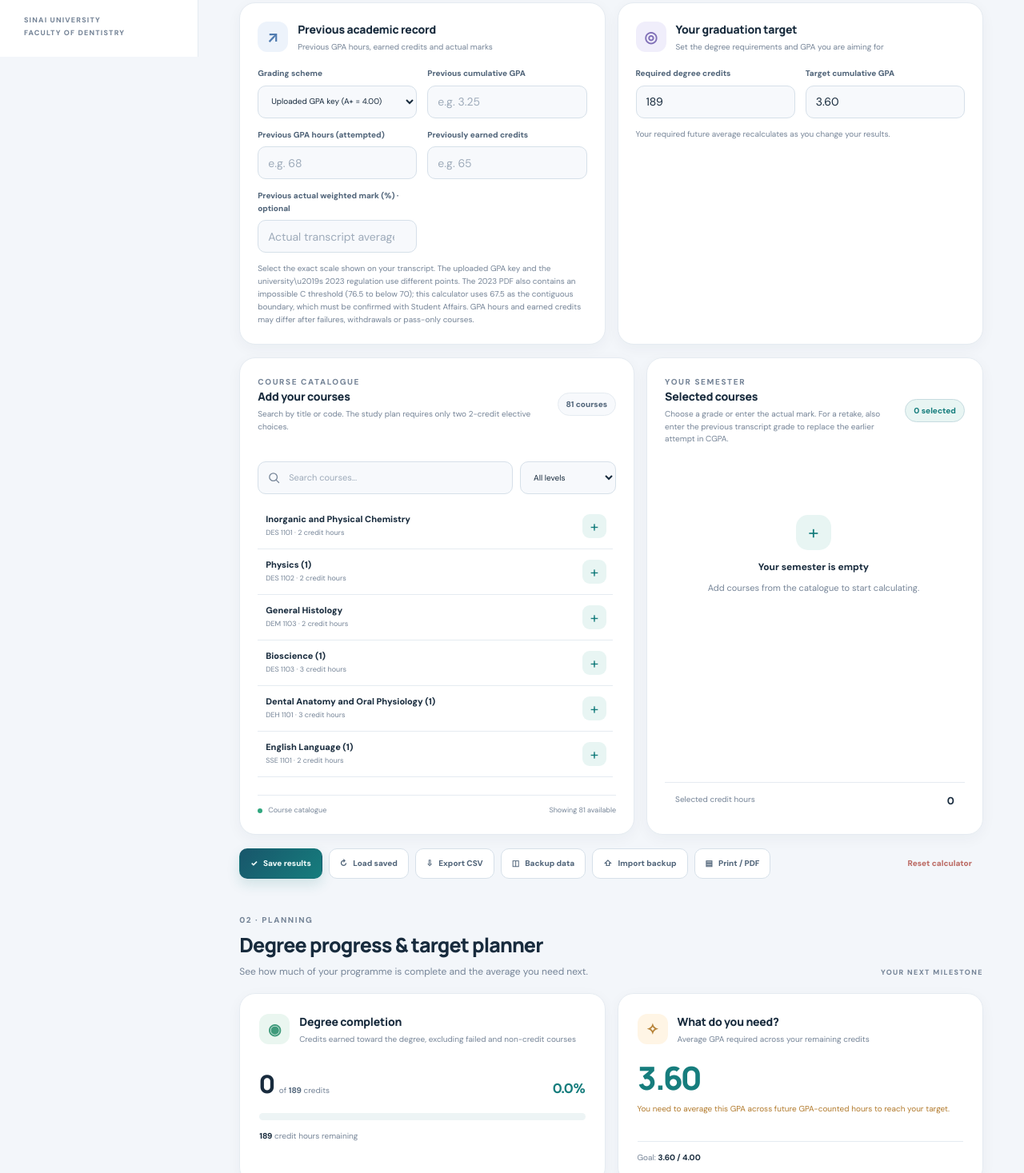
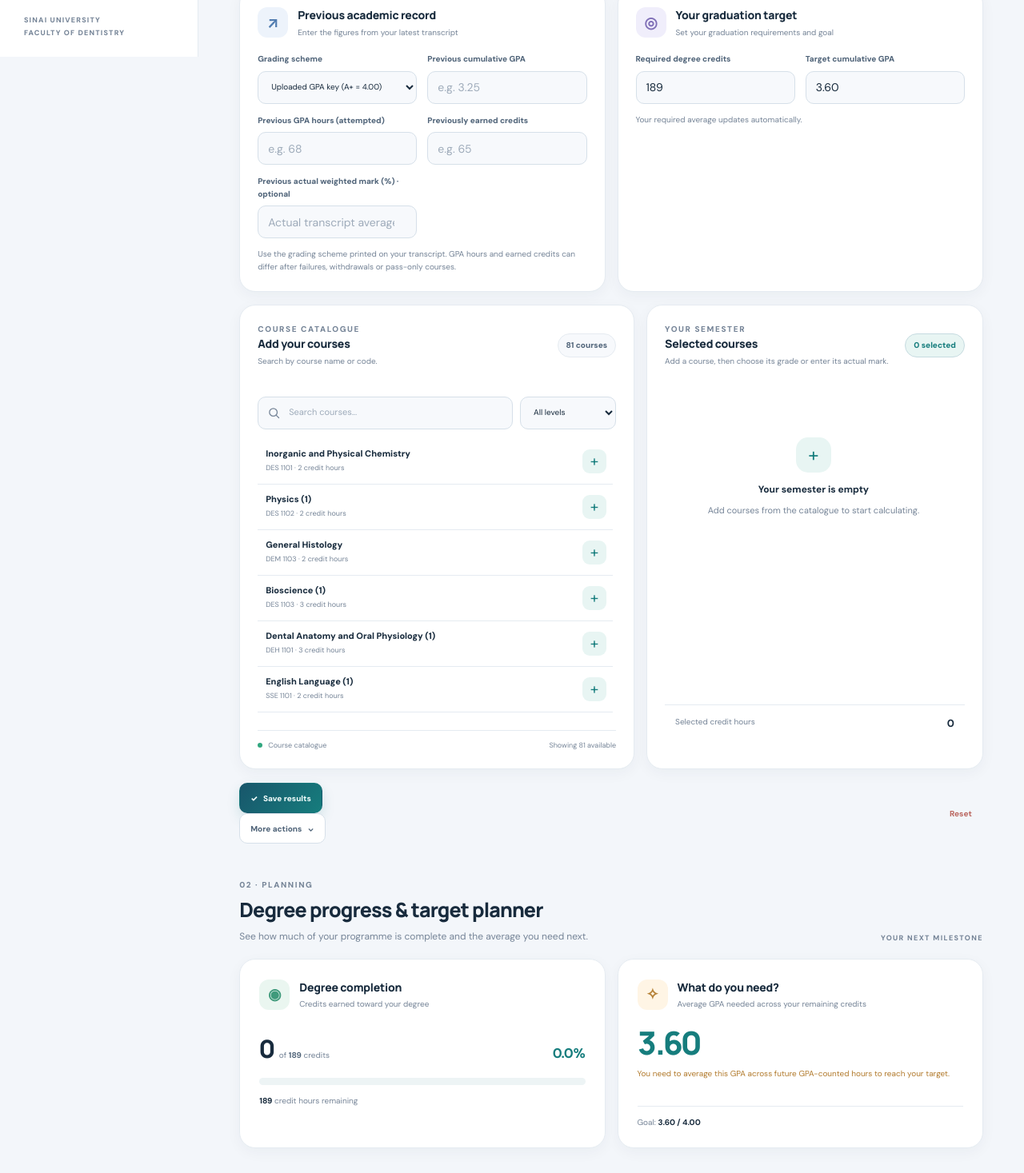
Before and after one commit to ZeyadSam/Sinai-University-Faculty-of-Dentistry-GPA-Calculator, a website with bundled scripts: page index.html in a window 1280 px wide. Shown: the part 729-2196 px from the top of the page at 80% size. Built offline with nearby package versions, Linux system fonts and the light colour scheme.

Commit message:
Simplify the calculator layout and collapse secondary actions and grading references

```diff
--- a/index.html
+++ b/index.html
@@ -60,9 +60,9 @@
       <section class="welcome-row" id="overview" aria-labelledby="welcome-title">
         <div class="welcome-copy">
           <div class="eyebrow"><span class="eyebrow-line"></span> SINAI UNIVERSITY · FACULTY OF DENTISTRY</div>
-          <h1 id="welcome-title">Your academic journey,<br><span>in clear focus.</span></h1>
-          <p class="hero-copy">A focused space to calculate your GPA, follow degree progress, and plan the results you want to achieve.</p>
-          <a class="hero-link" href="#calculator">Open GPA calculator <span aria-hidden="true">↗</span></a>
+          <h1 id="welcome-title">Your academic progress,<br><span>made clear.</span></h1>
+          <p class="hero-copy">Calculate your GPA, follow your progress, and plan your next academic milestone.</p>
+          <a class="hero-link" href="#calculator">Start calculating <span aria-hidden="true">↗</span></a>
         </div>
         <div class="hero-art" aria-hidden="true">
           <div class="hero-ring ring-one"></div>
@@ -103,7 +103,7 @@
 
         <div class="settings-grid">
           <article class="surface-card settings-card">
-            <div class="card-heading"><span class="heading-icon blue" aria-hidden="true">↗</span><div><h3>Previous academic record</h3><p>Previous GPA hours, earned credits and actual marks</p></div></div>
+            <div class="card-heading"><span class="heading-icon blue" aria-hidden="true">↗</span><div><h3>Previous academic record</h3><p>Enter the figures from your latest transcript</p></div></div>
             <div class="field-grid">
               <label class="field-wrap" for="grade-scale"><span>Grading scheme</span><select id="grade-scale" class="select-control"><option value="uploadedKey" selected>Uploaded GPA key (A+ = 4.00)</option><option value="university2023">Sinai University 2023 regulations (A = 4.00)</option></select></label>
               <label class="field-wrap" for="previous-gpa"><span>Previous cumulative GPA</span><input id="previous-gpa" type="number" inputmode="decimal" min="0" max="4" step="0.01" placeholder="e.g. 3.25"></label>
@@ -111,23 +111,23 @@
               <label class="field-wrap" for="previous-earned-credits"><span>Previously earned credits</span><input id="previous-earned-credits" type="number" inputmode="numeric" min="0" max="300" step="1" placeholder="e.g. 65"></label>
               <label class="field-wrap" for="previous-percentage"><span>Previous actual weighted mark (%) · optional</span><input id="previous-percentage" type="number" inputmode="decimal" min="0" max="100" step="0.01" placeholder="Actual transcript average"></label>
             </div>
-            <p class="field-hint">Select the exact scale shown on your transcript. The uploaded GPA key and the university\u2019s 2023 regulation use different points. The 2023 PDF also contains an impossible C threshold (76.5 to below 70); this calculator uses 67.5 as the contiguous boundary, which must be confirmed with Student Affairs. GPA hours and earned credits may differ after failures, withdrawals or pass-only courses.</p>
+            <p class="field-hint">Use the grading scheme printed on your transcript. GPA hours and earned credits can differ after failures, withdrawals or pass-only courses.</p>
           </article>
 
           <article class="surface-card settings-card">
-            <div class="card-heading"><span class="heading-icon violet" aria-hidden="true">◎</span><div><h3>Your graduation target</h3><p>Set the degree requirements and GPA you are aiming for</p></div></div>
+            <div class="card-heading"><span class="heading-icon violet" aria-hidden="true">◎</span><div><h3>Your graduation target</h3><p>Set your graduation requirements and goal</p></div></div>
             <div class="field-grid">
               <label class="field-wrap" for="degree-credits"><span>Required degree credits</span><input id="degree-credits" type="number" inputmode="numeric" min="1" max="300" step="1" value="189"></label>
               <label class="field-wrap" for="target-gpa"><span>Target cumulative GPA</span><input id="target-gpa" type="number" inputmode="decimal" min="0" max="4" step="0.01" value="3.60"></label>
             </div>
-            <p class="field-hint">Your required future average recalculates as you change your results.</p>
+            <p class="field-hint">Your required average updates automatically.</p>
           </article>
         </div>
 
         <div class="planner-grid">
           <article class="surface-card catalog-card">
             <div class="card-heading catalog-heading">
-              <div><div class="eyebrow">COURSE CATALOGUE</div><h3>Add your courses</h3><p>Search by title or code. The study plan requires only two 2-credit elective choices.</p></div>
+              <div><div class="eyebrow">COURSE CATALOGUE</div><h3>Add your courses</h3><p>Search by course name or code.</p></div>
               <span class="count-badge" id="course-count">0 courses</span>
             </div>
             <div class="search-row">
@@ -141,7 +141,7 @@
 
           <article class="surface-card selected-card">
             <div class="card-heading selected-heading">
-              <div><div class="eyebrow">YOUR SEMESTER</div><h3>Selected courses</h3><p>Choose a grade or enter the actual mark. For a retake, also enter the previous transcript grade to replace the earlier attempt in CGPA.</p></div>
+              <div><div class="eyebrow">YOUR SEMESTER</div><h3>Selected courses</h3><p>Add a course, then choose its grade or enter its actual mark.</p></div>
               <span class="count-badge accent-badge" id="selected-count">0 selected</span>
             </div>
             <div id="selected-courses" class="selected-list" aria-live="polite"></div>
@@ -150,18 +150,22 @@
         </div>
 
         <div class="action-row">
-          <div class="action-group">
+          <div class="action-primary-group">
             <button class="button button-primary" id="save-grades" type="button"><span aria-hidden="true">✓</span> Save results</button>
-            <button class="button button-secondary" id="load-grades" type="button"><span aria-hidden="true">↻</span> Load saved</button>
-            <button class="button button-secondary" id="export-csv" type="button"><span aria-hidden="true">⇩</span> Export CSV</button>
-            <button class="button button-secondary" id="backup-json" type="button"><span aria-hidden="true">◫</span> Backup data</button>
-            <button class="button button-secondary" id="import-json-button" type="button"><span aria-hidden="true">⇧</span> Import backup</button>
+            <details class="more-actions">
+              <summary class="button button-secondary">More actions <span aria-hidden="true">⌄</span></summary>
+              <div class="more-actions-menu">
+                <button class="button button-secondary" id="load-grades" type="button">Load saved results</button>
+                <button class="button button-secondary" id="export-csv" type="button">Export CSV</button>
+                <button class="button button-secondary" id="backup-json" type="button">Download backup</button>
+                <button class="button button-secondary" id="import-json-button" type="button">Import backup</button>
+                <button class="button button-secondary" id="print-report" type="button">Print / PDF</button>
+              </div>
+            </details>
             <input class="visually-hidden" id="import-json" type="file" accept="application/json,.json">
-            <button class="button button-secondary" id="print-report" type="button"><span aria-hidden="true">▤</span> Print / PDF</button>
           </div>
-          <button class="button button-danger-ghost" id="reset" type="button">Reset calculator</button>
-        </div>
-      </section>
+          <button class="button button-danger-ghost" id="reset" type="button">Reset</button>
+        </div>     </section>
 
       <section class="section-block" id="progress" aria-labelledby="progress-title">
         <div class="section-heading">
@@ -170,13 +174,13 @@
         </div>
         <div class="progress-grid">
           <article class="surface-card degree-card">
-            <div class="card-heading"><span class="heading-icon green" aria-hidden="true">◉</span><div><h3>Degree completion</h3><p>Credits earned toward the degree, excluding failed and non-credit courses</p></div></div>
+            <div class="card-heading"><span class="heading-icon green" aria-hidden="true">◉</span><div><h3>Degree completion</h3><p>Credits earned toward your degree</p></div></div>
             <div class="progress-numbers"><strong id="completed-credits">0</strong><span>of <b id="degree-credit-label">189</b> credits</span><strong class="progress-percent" id="progress-percent">0%</strong></div>
             <div class="progress-track" role="progressbar" aria-label="Degree completion" aria-valuemin="0" aria-valuemax="100" aria-valuenow="0" id="progress-track"><div class="progress-fill" id="progress-bar"></div></div>
             <div class="progress-foot"><span id="remaining-credits">189</span> credit hours remaining</div>
           </article>
           <article class="surface-card target-card">
-            <div class="card-heading"><span class="heading-icon amber" aria-hidden="true">✧</span><div><h3>What do you need?</h3><p>Average GPA required across your remaining credits</p></div></div>
+            <div class="card-heading"><span class="heading-icon amber" aria-hidden="true">✧</span><div><h3>What do you need?</h3><p>Average GPA needed across your remaining credits</p></div></div>
             <div class="target-number" id="required-gpa">—</div>
             <div class="target-status" id="target-status" role="status">Enter your academic record to calculate a target.</div>
             <div class="target-foot">Goal: <strong id="target-label">3.60 / 4.00</strong></div>
@@ -200,6 +204,8 @@
           <div><div class="eyebrow">04 · REFERENCE</div><h2 id="scale-title">Grading scale</h2><p>Grade points and percentage bands used in this calculator.</p></div>
           <span class="section-index">4.00 GPA SCALE</span>
         </div>
+        <details class="scale-details">
+          <summary>View grading tables and special grade rules</summary>
           <article class="surface-card scale-card">
             <div class="scale-reference">
               <section class="scale-group">
@@ -215,6 +221,8 @@
                   <div class="scale-item"><span class="scale-letter grade-d">D</span><div><strong>60% to less than 65%</strong><small>2.00 grade points</small></div></div>
                   <div class="scale-item"><span class="scale-letter grade-f">F</span><div><strong>Below 60%</strong><small>0.00 grade points</small></div></div>
                 </div>
+
+        </details>
       </section>
             <section class="scale-group">
               <h3>Sinai University 2023 regulations</h3>
```
Lines whose indentation alone changed are shown as unchanged.
